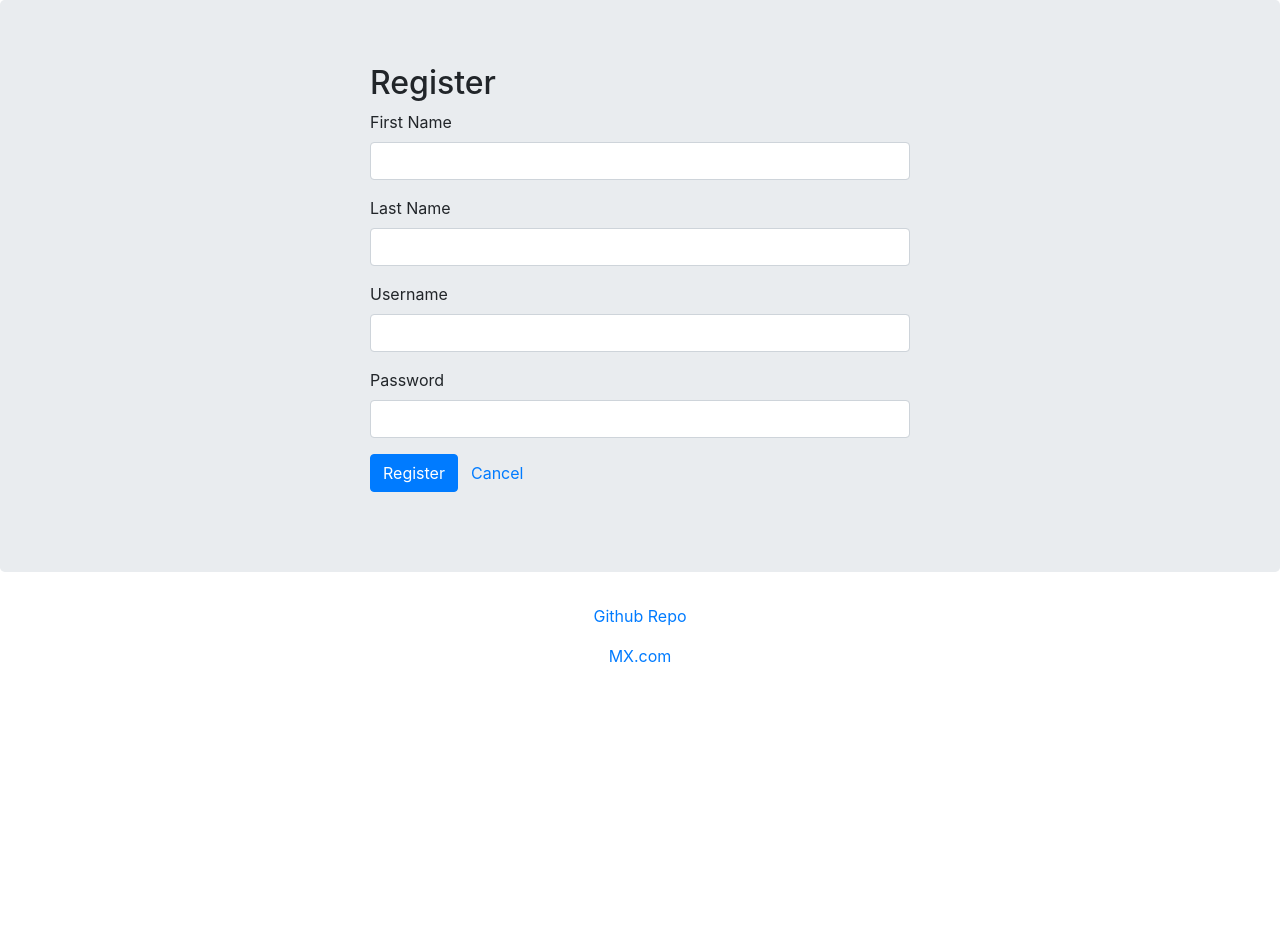
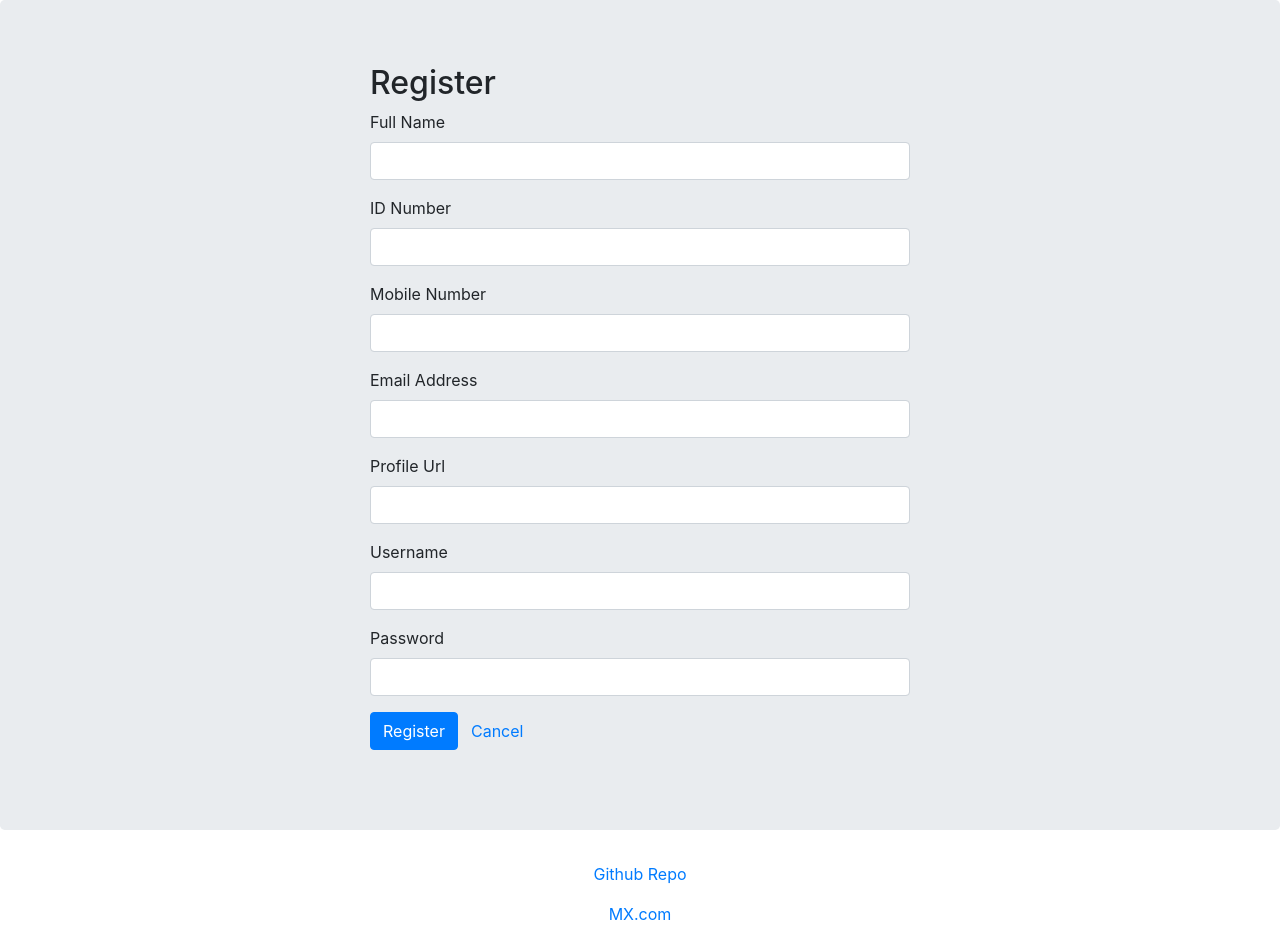
Before and after one commit to maxwellharon/Vue-Asst, a Vue app: page /register in a window 1280 px wide. Before the commit the page ends 800 px from the top, so only its background shows below. Built offline with nearby package versions, Linux system fonts and the light colour scheme.

Commit message:
solving errors

```diff
--- a/src/index.html
+++ b/src/index.html
@@ -2,7 +2,8 @@
 <html lang="en">
 <head>
     <meta charset="UTF-8">
-    <title>Vue + Vuex - User Registration and Login Example & Tutorial</title>
+    <meta name="viewport" content="width=device-width, initial-scale=1.0">
+    <title>Vue Assignment</title>
     <link href="//netdna.bootstrapcdn.com/bootstrap/4.1.1/css/bootstrap.min.css" rel="stylesheet" />
     <style>
         a { cursor: pointer; }
--- a/src/register/RegisterPage.vue
+++ b/src/register/RegisterPage.vue
@@ -3,19 +3,34 @@
         <h2>Register</h2>
         <form @submit.prevent="handleSubmit">
             <div class="form-group">
-                <label for="firstName">First Name</label>
-                <input type="text" v-model="user.firstName" v-validate="'required'" name="firstName" class="form-control" :class="{ 'is-invalid': submitted && errors.has('firstName') }" />
-                <div v-if="submitted && errors.has('firstName')" class="invalid-feedback">{{ errors.first('firstName') }}</div>
+                <label for="fullName">Full Name</label>
+                <input type="text" v-model="user.firstName" v-validate="'required'" name="fullName" class="form-control" :class="{ 'is-invalid': submitted && errors.has('firstName') }" />
+                <div v-if="submitted && errors.has('fullName')" class="invalid-feedback">{{ errors.first('fullName') }}</div>
             </div>
             <div class="form-group">
-                <label for="lastName">Last Name</label>
-                <input type="text" v-model="user.lastName" v-validate="'required'" name="lastName" class="form-control" :class="{ 'is-invalid': submitted && errors.has('lastName') }" />
-                <div v-if="submitted && errors.has('lastName')" class="invalid-feedback">{{ errors.first('lastName') }}</div>
+                <label for="idNo">ID Number</label>
+                <input type="integer" v-model="user.idNumber" v-validate="'required'" name="ID Number" class="form-control" :class="{ 'is-invalid': submitted && errors.has('idNumber') }" />
+                <div v-if="submitted && errors.has('idNumber')" class="invalid-feedback">{{ errors.first('idNumber') }}</div>
+            </div>
+            <div class="form-group">
+                <label for="mobileNumber">Mobile Number</label>
+                <input type="integer" v-model="user.mobileNumber" v-validate="'required'" name="mobileNumber" class="form-control" :class="{ 'is-invalid': submitted && errors.has('mobileNumber') }" />
+                <div v-if="submitted && errors.has('mobileNumber')" class="invalid-feedback">{{ errors.first('mobileNumber') }}</div>
+            </div>
+            <div class="form-group">
+                <label for="emailAddress">Email Address</label>
+                <input type="text" v-model="user.email" v-validate="'required'" name="emailAddress" class="form-control" :class="{ 'is-invalid': submitted && errors.has('emailAddress') }" />
+                <div v-if="submitted && errors.has('emailAddress')" class="invalid-feedback">{{ errors.first('emailAddress') }}</div>
+            </div>
+            <div class="form-group">
+                <label for="profileUrl">Profile Url</label>
+                <input type="text" v-model="user.profileUrl" v-validate="'required'" name="profileUrl" class="form-control" :class="{ 'is-invalid': submitted && errors.has('profileUrl') }" />
+                <div v-if="submitted && errors.has('profileUrl')" class="invalid-feedback">{{ errors.first('profileUrl') }}</div>
             </div>
             <div class="form-group">
                 <label for="username">Username</label>
-                <input type="text" v-model="user.username" v-validate="'required'" name="username" class="form-control" :class="{ 'is-invalid': submitted && errors.has('username') }" />
-                <div v-if="submitted && errors.has('username')" class="invalid-feedback">{{ errors.first('username') }}</div>
+                <input type="text" v-model="user.userName" v-validate="'required'" name="userName" class="form-control" :class="{ 'is-invalid': submitted && errors.has('userName') }" />
+                <div v-if="submitted && errors.has('userName')" class="invalid-feedback">{{ errors.first('userName') }}</div>
             </div>
             <div class="form-group">
                 <label htmlFor="password">Password</label>
@@ -38,9 +53,12 @@ export default {
     data () {
         return {
             user: {
-                firstName: '',
-                lastName: '',
-                username: '',
+                fullName: '',
+                idNO: '',
+                mobileNumber: '',
+                emailAddress: '',
+                profileUrl: '',
+                userName: '',
                 password: ''
             },
             submitted: false
```
